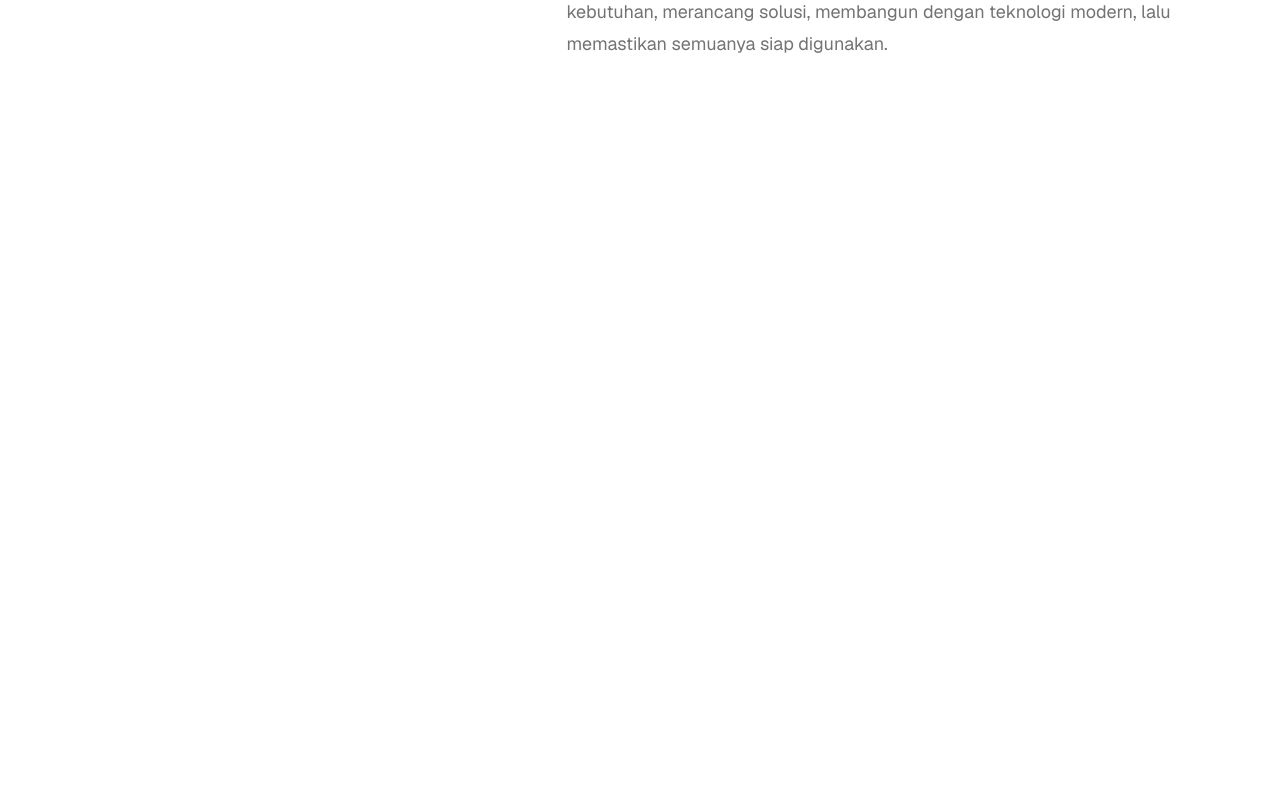
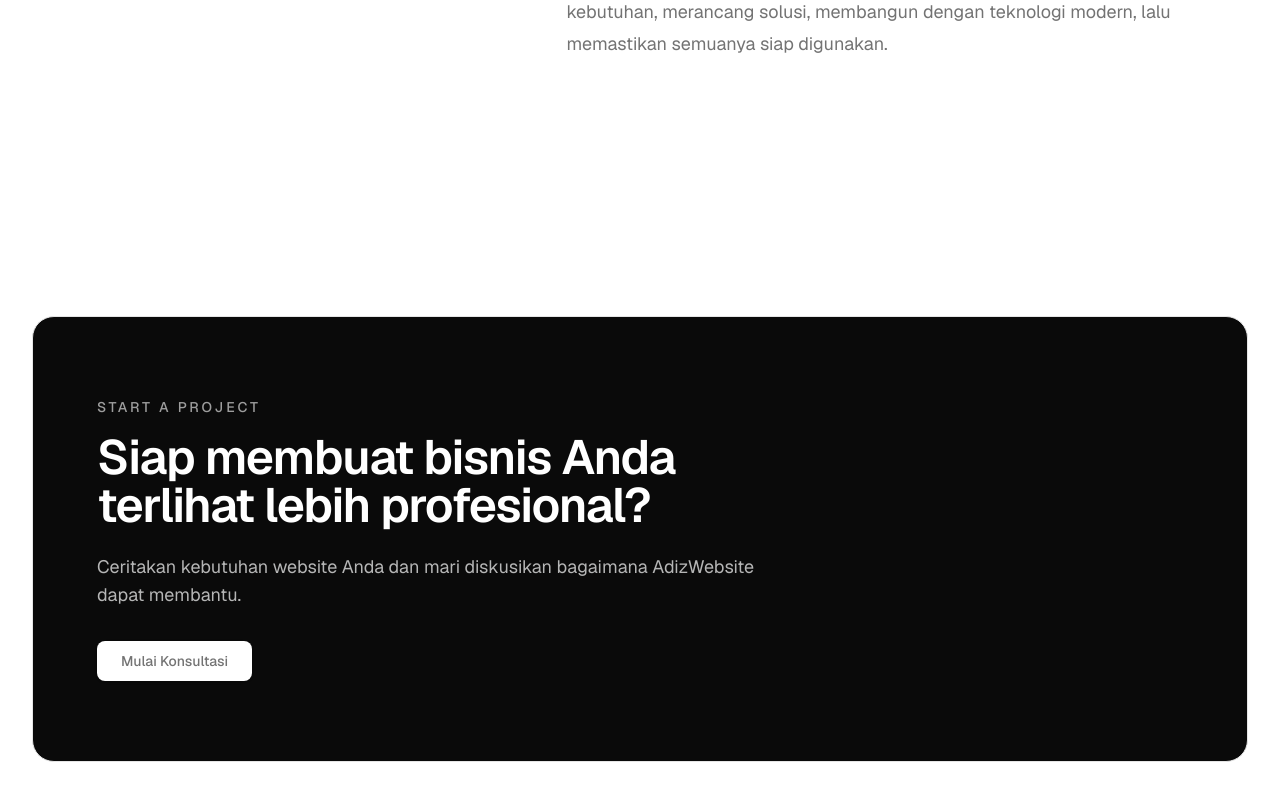
Before and after one commit to Dimasti1/adizwebsite, a Next.js app: page / in a window 1280 px wide. Shown: the part 6301-7101 px from the top of the page. Before the commit the page ends 6489 px from the top, so only its background shows below. Built offline with nearby package versions, Linux system fonts and the light colour scheme.

Commit message:
add homepage CTA

```diff
--- a/src/app/page.tsx
+++ b/src/app/page.tsx
@@ -5,6 +5,7 @@ import { Services } from "@/components/home/services";
 import { Benefits } from "@/components/home/benefits";
 import { Process } from "@/components/home/process";
 import { About } from "@/components/home/about";
+import { CTA } from "@/components/home/cta";
 
 export default function Home() {
   return (
@@ -18,6 +19,7 @@ export default function Home() {
         <Benefits />
         <Process />
         <About />
+        <CTA />
       </main>
     </>
   );
--- /dev/null
+++ b/src/components/home/cta.tsx
@@ -0,0 +1,34 @@
+import Link from "next/link";
+
+import { Container } from "@/components/layout/container";
+import { Section } from "@/components/layout/section";
+
+export function CTA() {
+  return (
+    <Section>
+      <Container>
+        <div className="overflow-hidden rounded-3xl border bg-foreground px-6 py-16 text-background sm:px-10 sm:py-20 lg:px-16">
+          <div className="max-w-3xl">
+            <p className="text-sm font-medium uppercase tracking-[0.2em] opacity-60">
+              Start a Project
+            </p>
+
+            <h2 className="mt-4 text-3xl font-semibold tracking-tight text-balance sm:text-5xl">
+              Siap membuat bisnis Anda terlihat lebih profesional?
+            </h2>
+
+            <p className="mt-6 max-w-2xl text-background/70 sm:text-lg">
+              Ceritakan kebutuhan website Anda dan mari diskusikan bagaimana
+              AdizWebsite dapat membantu.
+            </p>
+
+            <div className="mt-8">
+              <Link href="/contact" className="inline-flex h-10 items-center justify-center rounded-md bg-background px-6 text-sm font-medium text-muted-foreground shadow-sm transition-colors hover:bg-background/90">
+              Mulai Konsultasi</Link>
+            </div>
+          </div>
+        </div>
+      </Container>
+    </Section>
+  );
+}
```
